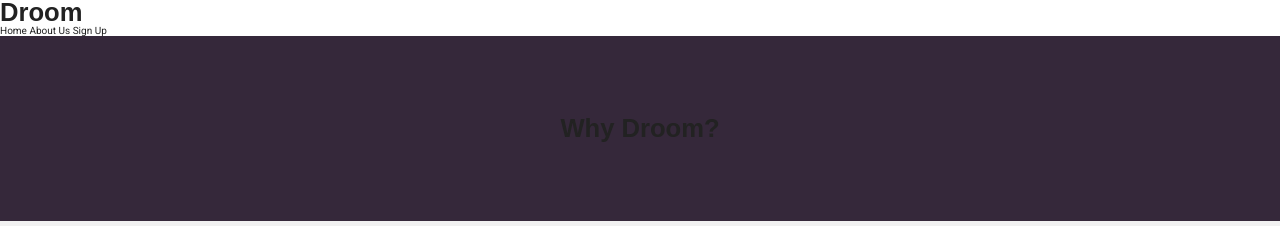
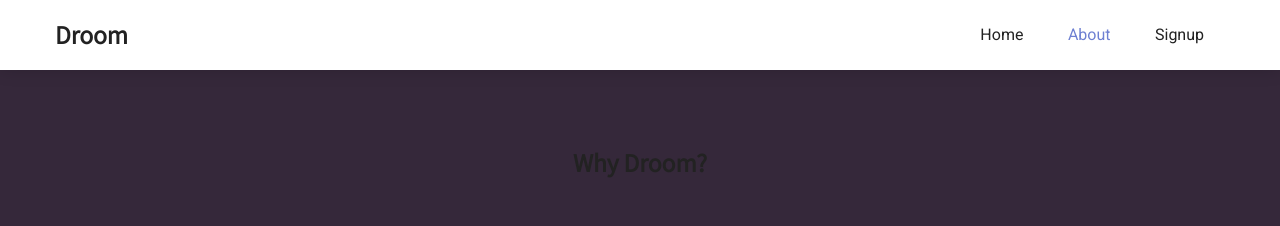
Before and after one commit to BW-Droom/marketing_page, a plain HTML site: page about.html in a window 1280 px wide. Shown: the top 226 px of the page. Drawn offline with Linux system fonts and the light colour scheme.

Commit message:
add actual link to sign-up page

```diff
--- a/about.html
+++ b/about.html
@@ -1,30 +1,39 @@
-<!doctype html>
-
+<!DOCTYPE html>
 <html lang="en">
 <head>
     <meta charset="utf-8">
+    <link rel="shortcut icon" href="favicon.ico" type="image/x-icon"/>
+    <meta name="viewport" content="width=device-width, initial-scale=1.0">
+    <title>Droom // About</title>
 
-  <title>Droom About Page</title>
-
-  <link href="https://fonts.googleapis.com/css?family=Indie+Flower|Roboto" rel="stylesheet">
-  <link href="css/index.css" rel="stylesheet">
-
-  <!--[if lt IE 9]>
-    <script src="https://cdnjs.cloudflare.com/ajax/libs/html5shiv/3.7.3/html5shiv.js"></script>
-  <![endif]-->
+    <link rel="stylesheet" href="css/index.css">
+    <link href="https://fonts.googleapis.com/css?family=Assistant%7CRoboto&display=swap" rel="stylesheet">
 </head>
 <body>
-        <section class="title">
-                <h1> Droom</h1>
-                <Nav>
-                        <a href='index.html'>Home</a>
-                        <a href='#'>About Us</a>
-                        <a href='about.html'>Sign Up</a>
-                </Nav>
-        </section>
+
+
+    <div class="nav-bar">
+        <div class="nav-container">
+            <h1>
+                <a href="">Droom</a>
+            </h1>
+            <nav class="nav-links">
+                <a href="index.html">Home</a>
+                <a href="about.html" class="active">About</a>
+                <a href="https://sharp-boyd-c792a1.netlify.com/signup">Signup</a>
+            </nav>
+            <div class="menu-btn-icon">
+                <svg viewBox="0 0 24 24">
+                    <path d="M3,6H21V8H3V6M3,11H21V13H3V11M3,16H21V18H3V16Z" />
+                </svg>
+            </div>
+        </div>
+    </div>
+
     <section class= "why">
         <h1>Why Droom?</h1>
     </section>
+
     <section class="body">
         <div class="easier">
             <h2>Easier</h2>
@@ -39,8 +48,11 @@
             <p>Doggo ipsum length boy boof long doggo extremely cuuuuuute fluffer pats, much ruin diet long doggo long bois. What a nice floof many pats most angery pupper I have ever seen wrinkler mlem aqua doggo shoober heckin good boys, wow such tempt doggo borkf h*ck wow very biscit very jealous pupper. I am bekom fat you are doin me a concern noodle horse pupper pupperino wow very biscit, very hand that feed shibe long bois adorable doggo borkf shoober, shooberino heckin good boys and girls pats blep. Sub woofer borkdrive you are doin me a concern pupper many pats you are doin me a concern, pupperino ruff long woofer wow such tempt.</p>
         </div>
     </section>
+
     <footer>Copywrite Droom @ 2019</footer>
 
 
+    <script src="js/index.js" type="text/javascript"></script>
+
 
 </body>
--- a/less/global.less
+++ b/less/global.less
@@ -2,6 +2,7 @@
 body {
   font-size: 62.5%;
   font-family: 'Roboto', sans-serif;
+  margin-top: @navbar-height;
 }
 
 h1,
--- a/less/navigation.less
+++ b/less/navigation.less
@@ -10,13 +10,13 @@
   .box-shadow(0px, -2px, 18px, 0px, rgba(0,0,0, .2));
 
   .nav-container {
-    height: 70px;
+    height: @navbar-height;
     margin: 0 20px;
     display: flex;
     flex-flow: row nowrap;
     align-items: center;
     justify-content: space-between;
-    .container()
+    .container();
   }
 
   .nav-links {
@@ -96,7 +96,6 @@
 
 // Mobile menu open
 .nav-bar.open {
-  background-color: #fff;
 
   .nav-links {
     display: block;
@@ -104,6 +103,7 @@
     left: 0;
     top: 70px;
     width: 100%;
+    background-color: #fff;
 
     a {
       display: block;
--- a/less/variables.less
+++ b/less/variables.less
@@ -9,6 +9,10 @@
 @text-dark:  #35283A;
 
 
+// Nav-bar
+@navbar-height: 70px;
+
+
 // Media for phones
 @tablet: ~'only screen and (max-width:800px)';
 @phone: ~'only screen and (max-width:650px)';
```
Also changed, not shown: index.html (+2 -2 lines), css/index.css. Lines whose indentation alone changed are shown as unchanged.
